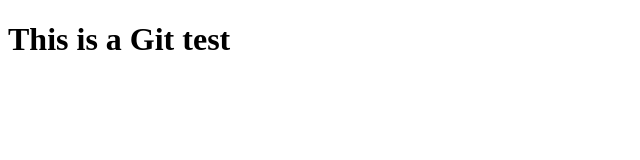
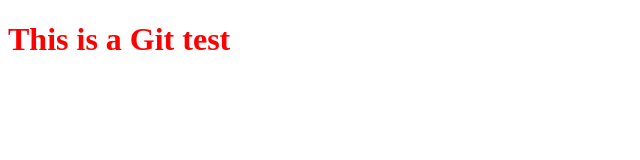
Before and after one commit to Phales/newRepository, a plain HTML site: page index.html in a window 1280 px wide. Shown: the whole page, without its empty margins (0-640 px from the left). Drawn offline with Linux system fonts and the light colour scheme.

Commit message:
redColor

```diff
--- a/index.html
+++ b/index.html
@@ -4,6 +4,6 @@
 		<title>Landing page</title>
 	</head>
 	<body>
-		<h1>This is a Git test</h1>
+		<h1 style="color: red;">This is a Git test</h1>
 	</body>
 </html>
```
